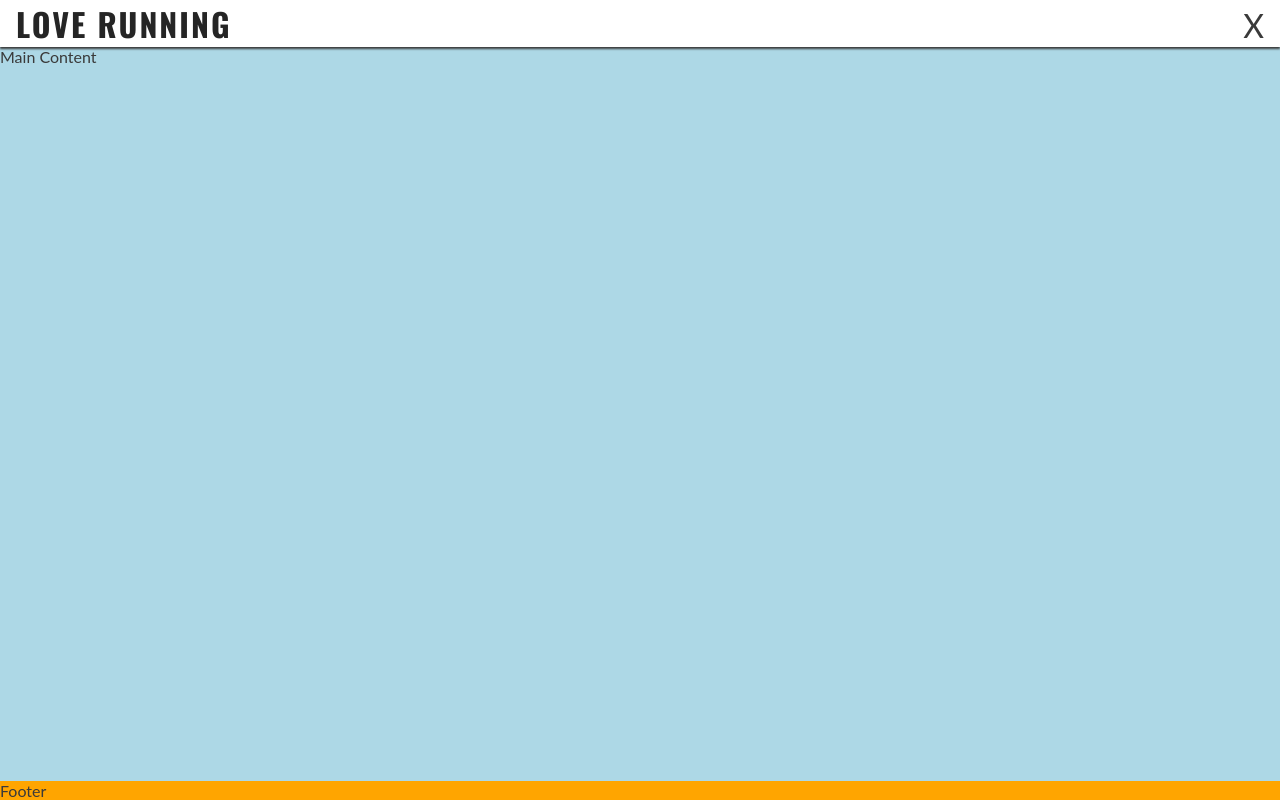
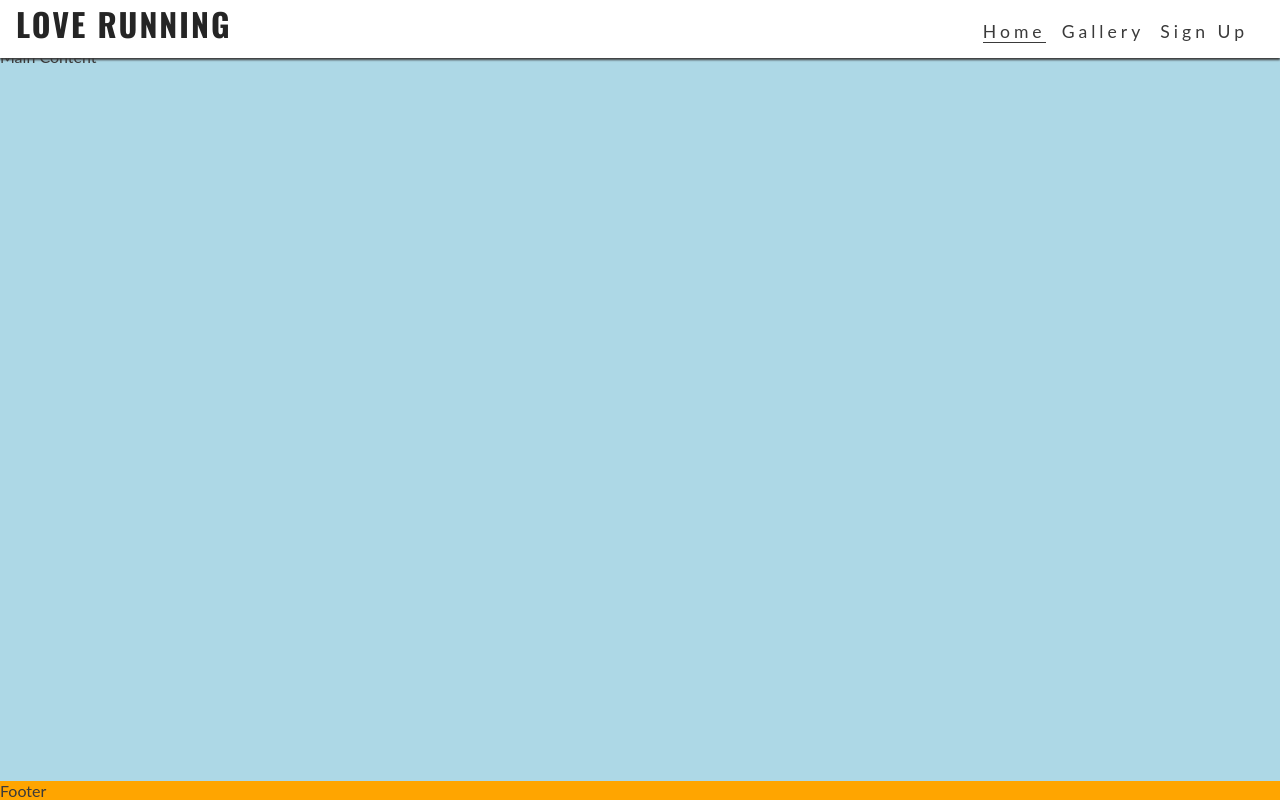
Before and after one commit to BjornBishop/Love-running, a plain HTML site: page index.html in a window 1280 px wide. Drawn offline with nearby package versions, Linux system fonts and the light colour scheme.

Commit message:
responsiveness made for 768px screen

```diff
--- a/assets/css/style.css
+++ b/assets/css/style.css
@@ -89,3 +89,24 @@ main {
 footer {
     background-color: orange;
 }
+/* Media Query: tablets and larger (768px and up) */
+@media screen and (min-width: 768px) {
+    /* Header */
+    nav {
+        display: block;
+        position: relative;
+        box-shadow: none;
+        width: fit-content;
+        padding-right: 1rem;
+    }
+    #menu {
+        display: flex;
+
+    }
+    #menu > li {
+        padding-left: 1rem;
+    }
+    .nav-toggle-lable {
+        display: none;
+    }
+}
```
